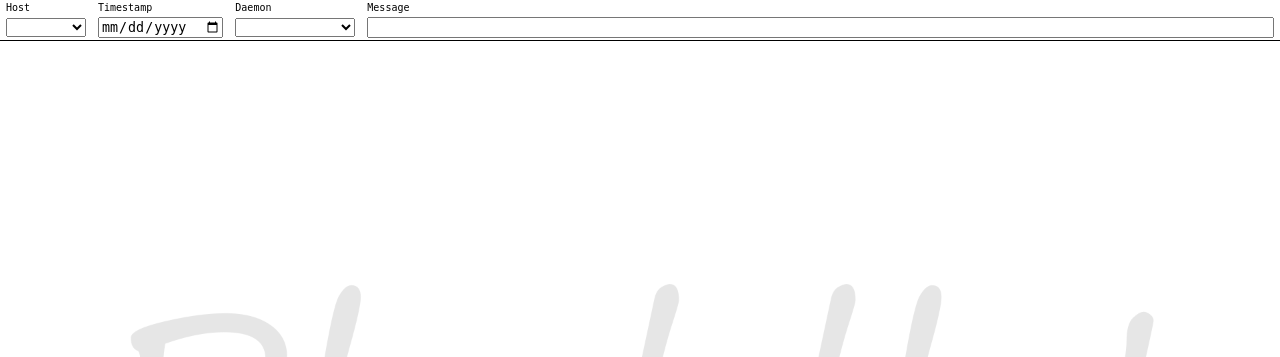
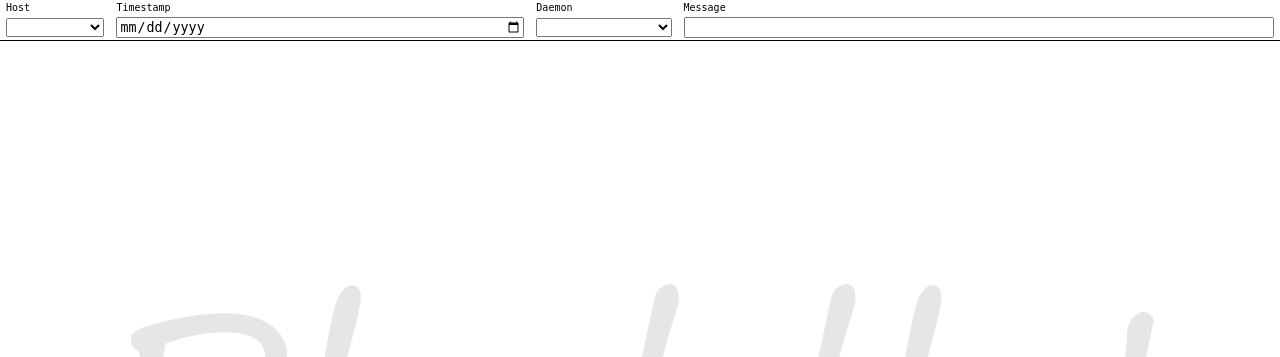
Before and after one commit to rayleyva/ploddle, a Python web app: template templates/index.mako in a window 1280 px wide. Shown: the top 357 px of the page. Run offline with Jinja, Linux system fonts and the light colour scheme; the template is opened without the code that fills it, so the values that code supplies are empty; some libraries are stand-ins or nearby versions.

Commit message:
sync header widths with data

```diff
--- a/static/ploddle.css
+++ b/static/ploddle.css
@@ -71,9 +71,6 @@ FOOTER {
 }
 .messageview TR TD {
 	padding: 2px 6px;
-	white-space: nowrap;
-	overflow: hidden;
-	text-overflow: ellipsis;
 }
 .messageview TR.message TD {
 	border-top: 1px solid gray;
@@ -85,6 +82,12 @@ FOOTER {
 	width: 100%;
 }
 
+TD.host, TD.timestamp, TD.daemon {
+	white-space: nowrap;
+	overflow: hidden;
+	text-overflow: ellipsis;
+}
+
 .severity-0 {color: black;  background-color: #F44;}
 .severity-1 {color: black;  background-color: #F44;}
 .severity-2 {color: black;  background-color: #F44;} /* critical */
--- a/static/ploddle.js
+++ b/static/ploddle.js
@@ -5,7 +5,6 @@ var columns = {
 		init: function() {
 			json_to_select("/api/hosts.json", "#host");
 		},
-		width: "8em",
 	},
 	"timestamp": {
 		name: "Timestamp",
@@ -13,7 +12,6 @@ var columns = {
 		render: function(row) {
 			return row["timestamp"].substring(0, 16);
 		},
-		width: "10em",
 	},
 	"daemon": {
 		name: "Daemon",
@@ -21,12 +19,10 @@ var columns = {
 		init: function() {
 			json_to_select("/api/daemons.json", "#daemon");
 		},
-		width: "12em",
 	},
 	"threadName": {
 		name: "Thread",
 		filter: '<input name="threadName" id="threadName">',
-		width: "12em",
 	},
 	"message": {
 		name: "Message",
@@ -43,7 +39,6 @@ var columns = {
 				return "-";
 			}
 		},
-		width: "18em",
 	},
 	"source2": {
 		name: "Source Code",
@@ -56,7 +51,6 @@ var columns = {
 				return "-";
 			}
 		},
-		width: "18em",
 	},
 	"debug": {
 		name: "Debug Info",
@@ -88,8 +82,8 @@ function render_header() {
 	var titles = $('<tr/>');
 	var filters = $("<tr/>");
 	$(active_columns).each(function(f, colname) {
-		titles.append($("<td/>").text(columns[colname].name).css("width", columns[colname].width));
-		filters.append($("<td/>").html(columns[colname].filter).css("width", columns[colname].width));
+		titles.append($("<td/>").text(columns[colname].name));
+		filters.append($("<td/>").html(columns[colname].filter));
 	});
 
 	$("#headings").empty();
@@ -148,11 +142,18 @@ function render_row(row) {
 		var renderer = columns[colname].render ? columns[colname].render : function(row) {return row[colname]};
 		var rowel = $("<td/>");
 		rowel.text(renderer(row));
-		rowel.css("width", columns[colname].width);
 		rowel.addClass(colname);
 		html_row.append(rowel)
 	});
     $("#messages").append(html_row);
+}
+
+function fix_header_widths() {
+	$("#headings TR:eq(1) TD").each(function(i, el) {
+		$(el).width(
+			$("#messages TR:eq(1) TD:eq("+i+")").width()
+		);
+	});
 }
 
 function get_data_event(e) {
@@ -184,6 +185,8 @@ function get_data(append) {
 		if(append) {
 			$(".main").scrollTop($("#messages").height());
 		}
+
+		fix_header_widths();
 	});
 }
 
```
